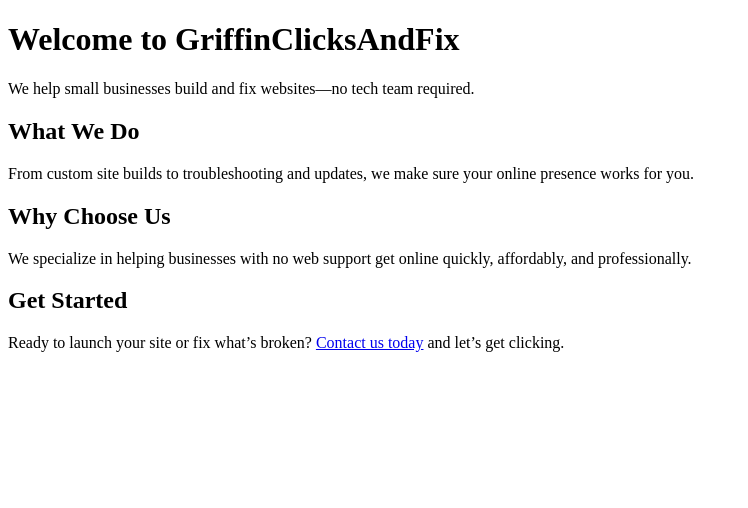
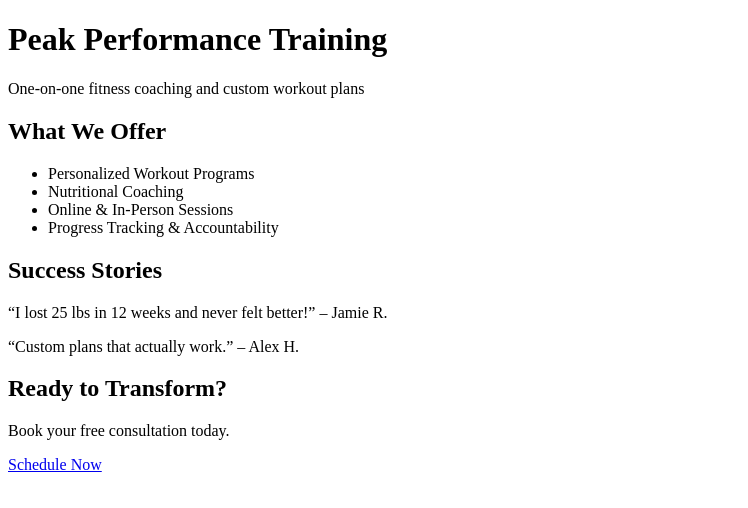
Before and after one commit to GriffinClicksAndFix/GriffinClicksAndFix.github.io, a plain HTML site: page index.html in a window 1280 px wide. Shown: the whole page, without its empty margins (0-748 px from the left). Drawn offline with Linux system fonts and the light colour scheme.

Commit message:
personal trainer index.html

```diff
--- a/index.html
+++ b/index.html
@@ -1,24 +1,40 @@
 <!DOCTYPE html>
 <html lang="en">
-  <head>
-    <meta charset="UTF-8" />
-    <meta name="viewport" content="width=device-width, initial-scale=1.0" />
-    <meta name="description"
-          content="GriffinClicksAndFix builds and fixes websites for small businesses with no web support." />
-    <title>GriffinClicksAndFix: Build, Fix, and Launch Your Online Presence</title>
-  </head>
-  <body>
-    <h1>Welcome to GriffinClicksAndFix</h1>
-    <p>We help small businesses build and fix websites—no tech team required.</p>
+<head>
+  <meta charset="UTF-8">
+  <meta name="viewport" content="width=device-width,initial-scale=1">
+  <meta name="description" content="Peak Performance Training: One-on-one fitness coaching and custom workout plans.">
+  <title>Peak Performance Training | Get Fit. Stay Strong.</title>
+  <link rel="stylesheet" href="css/style.css">
+</head>
+<body>
 
-    <h2>What We Do</h2>
-    <p>From custom site builds to troubleshooting and updates, we make sure your online presence works for you.</p>
+  <header>
+    <h1>Peak Performance Training</h1>
+    <p>One-on-one fitness coaching and custom workout plans</p>
+  </header>
 
-    <h2>Why Choose Us</h2>
-    <p>We specialize in helping businesses with no web support get online quickly, affordably, and professionally.</p>
+  <section id="services">
+    <h2>What We Offer</h2>
+    <ul>
+      <li>Personalized Workout Programs</li>
+      <li>Nutritional Coaching</li>
+      <li>Online & In-Person Sessions</li>
+      <li>Progress Tracking & Accountability</li>
+    </ul>
+  </section>
 
-    <h2>Get Started</h2>
-    <p>Ready to launch your site or fix what’s broken?
-       <a href="mailto:griffin@clicksandfix.com">Contact us today</a> and let’s get clicking.</p>
-  </body>
+  <section id="testimonials">
+    <h2>Success Stories</h2>
+    <p>“I lost 25 lbs in 12 weeks and never felt better!” – Jamie R.</p>
+    <p>“Custom plans that actually work.” – Alex H.</p>
+  </section>
+
+  <section id="cta">
+    <h2>Ready to Transform?</h2>
+    <p>Book your free consultation today.</p>
+    <a href="contact.html" class="btn">Schedule Now</a>
+  </section>
+
+</body>
 </html>
```
